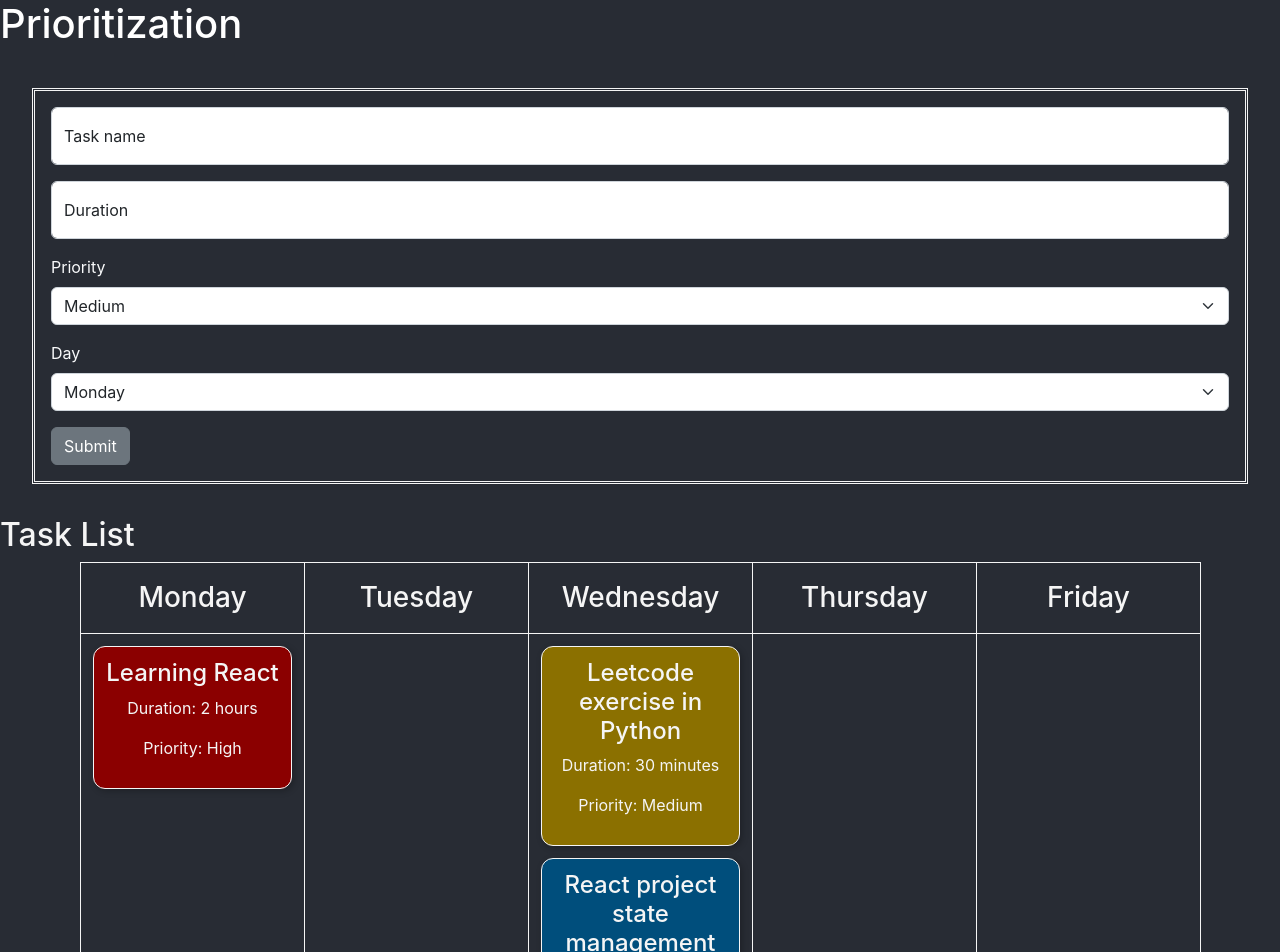
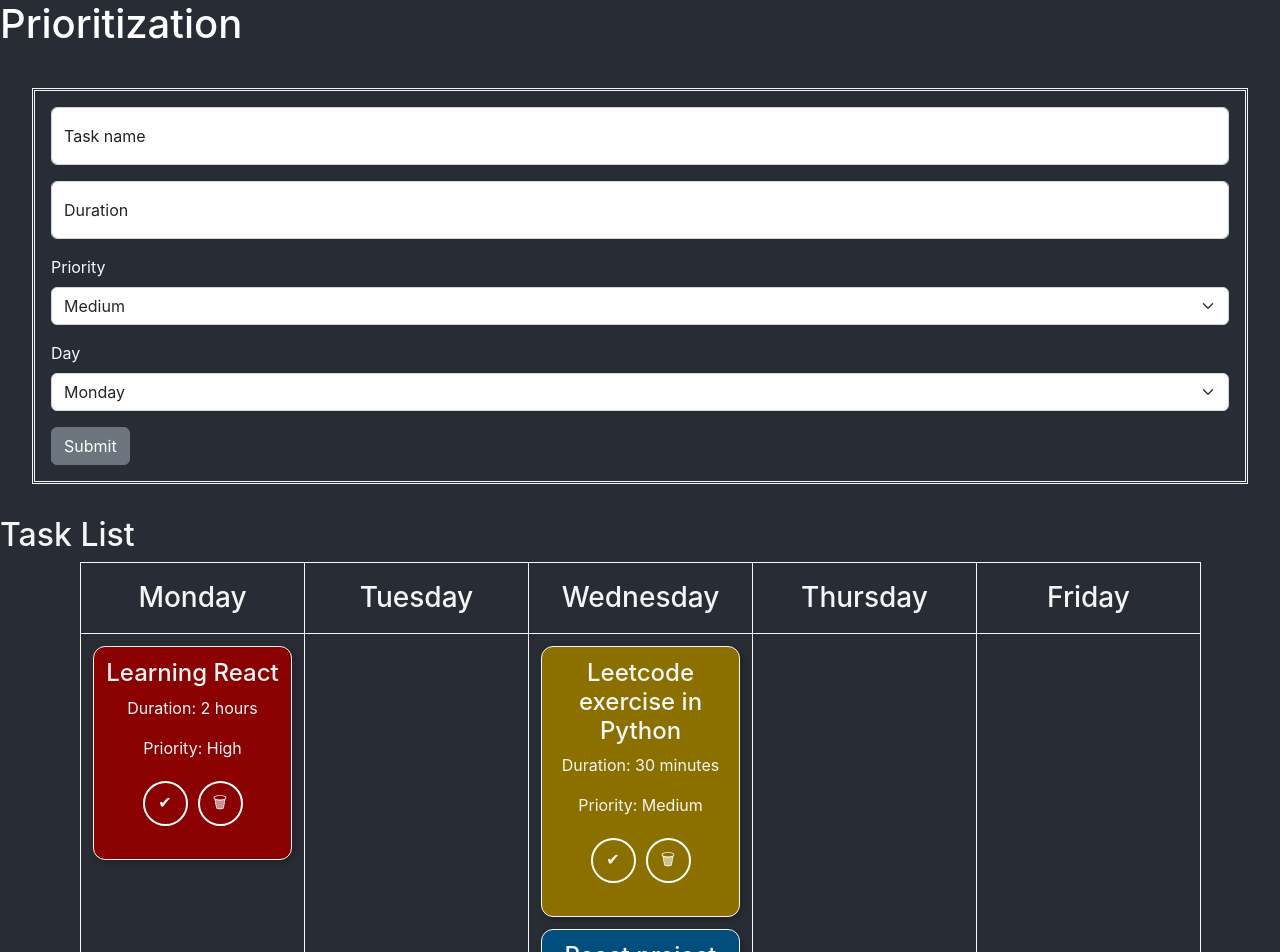
Before and after one commit to zsolt-nagy/react-prioritization-app, a React (Create React App) app: page / in a window 1280 px wide. Shown: the top 952 px of the page. Built offline with nearby package versions, Linux system fonts and the light colour scheme.

Commit message:
Completion and deletion

```diff
--- a/src/App.jsx
+++ b/src/App.jsx
@@ -46,15 +46,8 @@ function App() {
   const draggedCardRef = React.useRef();
   draggedCardRef.current = draggedCard;
 
-  const insertItem = (newInsertion) => {
-    const dayIndex = getDayIndex(newInsertion.position);
-    setTaskList(oldTaskList => {
-      const newTaskList = [...oldTaskList];
-      newTaskList[dayIndex].push(newInsertion.item);
-      return newTaskList;
-    });
-  }
-
+  /********************************HELPER FUNCTIONS****************************/
+  // helper function for handleDrop, deletion, and completion
   const findItemByCreatedAt = (createdAt, taskList) => {
     for (let i = 0; i < taskList.length; i++) {
       let dayList = taskList[i];
@@ -73,12 +66,22 @@ function App() {
     };
   }
 
+  // helper function for handleDrop
   const deleteItemFromDayList = (dayList, item) =>
     dayList.filter(task => task !== item);
 
+  /********************************INSERTION***********************************/
+  const insertItem = (newInsertion) => {
+    const dayIndex = getDayIndex(newInsertion.position);
+    setTaskList(oldTaskList => {
+      const newTaskList = [...oldTaskList];
+      newTaskList[dayIndex].push(newInsertion.item);
+      return newTaskList;
+    });
+  }
 
+  /********************************DRAG'N'DROP*********************************/
   const handleDrop = (targetDay) => {
-    console.log(draggedCardRef.current, taskList, targetDay);
     setTaskList(oldTaskList => {
       let newTaskList = [...oldTaskList];
       const { item, dayIndex } = findItemByCreatedAt(draggedCardRef.current, newTaskList);
@@ -92,7 +95,32 @@ function App() {
     });
   }
 
+  /*******************************COMPLETION***********************************/
+  const handleComplete = (itemCreatedAt) => {
+    setTaskList(oldTaskList => {
+      const newTaskList = [...oldTaskList];
+      const { item } = findItemByCreatedAt(itemCreatedAt, newTaskList);
+      if (item === null) {
+        return oldTaskList;
+      }
+      item.isCompleted = true;
+      return newTaskList;
+    });
+  }
 
+
+  /*******************************DELETION*************************************/
+  const handleDelete = (itemCreatedAt) => {
+    setTaskList(oldTaskList => {
+      const newTaskList = [...oldTaskList];
+      const { item, dayIndex } = findItemByCreatedAt(itemCreatedAt, newTaskList);
+      if (item === null) {
+        return oldTaskList;
+      }
+      newTaskList[dayIndex] = deleteItemFromDayList(newTaskList[dayIndex], item);
+      return newTaskList;
+    });
+  }
 
   return (
     <div className="App">
@@ -105,7 +133,9 @@ function App() {
           <TaskWeeklyList
             taskList={taskList}
             setDraggedCard={setDraggedCard}
-            handleDrop={handleDrop} />
+            handleDrop={handleDrop}
+            handleComplete={handleComplete}
+            handleDelete={handleDelete} />
         </DndProvider>
       </main>
       <footer>
--- a/src/Components/TaskWeeklyList/Swimlane/Swimlane.jsx
+++ b/src/Components/TaskWeeklyList/Swimlane/Swimlane.jsx
@@ -38,6 +38,8 @@ export default function Swimlane({
   day,
   dailyTaskList,
   setDraggedCard,
+  handleComplete,
+  handleDelete,
   handleDrop }) {
     const [{ isOver, droppedCardCreatedAtValue }, drop] = useDrop(() => ({
         accept: 'Card',
@@ -54,7 +56,14 @@ export default function Swimlane({
     function renderDailyTaskList(day) {
         const jsxList = [];
         for (let task of dailyTaskList) {
-          jsxList.push( <TaskCard task={task} key={task.createdAt} setDraggedCard={setDraggedCard} /> );
+          jsxList.push(
+            <TaskCard
+              task={task}
+              key={task.createdAt}
+              setDraggedCard={setDraggedCard}
+              handleComplete={handleComplete}
+              handleDelete={handleDelete} />
+          );
         }
         return jsxList;
     }
--- a/src/Components/TaskWeeklyList/TaskCard/TaskCard.jsx
+++ b/src/Components/TaskWeeklyList/TaskCard/TaskCard.jsx
@@ -24,7 +24,27 @@ const Card = styled.div`
 
 `;
 
-export default function TaskCard({ task, setDraggedCard }) {
+const ControlLink = styled.a`
+  text-decoration: none;
+  color: white;
+  border-radius: 50%;
+  width: 45px;
+  height: 45px;
+  display: inline-block;
+  border: 2px solid white;
+  padding: 7px;
+  margin: 5px;
+
+  &:hover, &:focus, &:active {
+    color: white;
+  }
+
+  &:hover {
+    background-color: rgba(255, 255, 255, 0.2);
+  }
+`;
+
+export default function TaskCard({ task, setDraggedCard, handleComplete, handleDelete }) {
 
   const [{isDragging}, drag] = useDrag(() => ({
     type: 'Card',
@@ -39,6 +59,16 @@ export default function TaskCard({ task, setDraggedCard }) {
     }
   }));
 
+  const completeClicked = (event) => {
+    event.preventDefault();
+    handleComplete(String(task.createdAt));
+  }
+
+  const deleteClicked = (event) => {
+    event.preventDefault();
+    handleDelete(String(task.createdAt));
+  }
+
   return (
   <Card
     ref={drag}
@@ -47,6 +77,14 @@ export default function TaskCard({ task, setDraggedCard }) {
     <h4>{ task.taskName }</h4>
     <p className="duration-p">Duration: { task.duration }</p>
     <p className="priority-p">Priority: { task.priority }</p>
+    <p className="controls-p">
+      <ControlLink className="control-link" href="#" onClick={ completeClicked }>
+        ✔
+      </ControlLink>
+      <ControlLink className="control-link" href="#" onClick={ deleteClicked }>
+        🗑
+      </ControlLink>
+    </p>
   </Card>
   );
 }
--- a/src/Components/TaskWeeklyList/TaskWeeklyList.jsx
+++ b/src/Components/TaskWeeklyList/TaskWeeklyList.jsx
@@ -32,6 +32,8 @@ export default function TaskWeeklyList(props) {
           dailyTaskList={dailyTaskList}
           setDraggedCard={props.setDraggedCard}
           handleDrop={props.handleDrop}
+          handleComplete={props.handleComplete}
+          handleDelete={props.handleDelete}
         />
       );
     }
```
